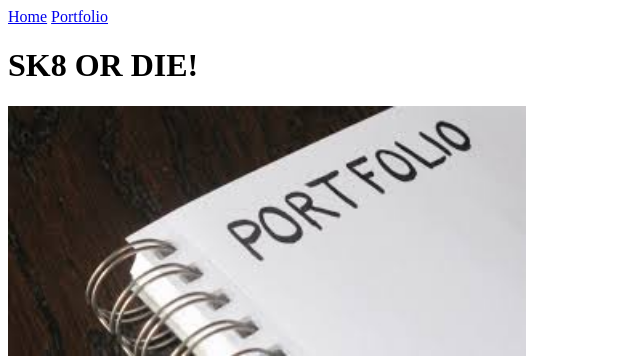
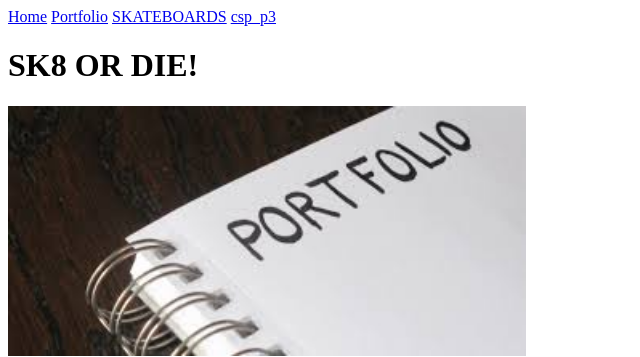
Before and after one commit to edwardg55/csp2017, a plain HTML site: page portfolio.html in a window 1280 px wide. Shown: the top 357 px of the page, without its empty margins (0-640 px from the left). Drawn offline with Linux system fonts and the light colour scheme.

Commit message:
Update portfolio.html

```diff
--- a/portfolio.html
+++ b/portfolio.html
@@ -7,6 +7,8 @@
 	  <body>
     <a href="index.html">Home</a>
     <a href="portfolio.html">Portfolio</a>
+    <a href="csp_p3.html">SKATEBOARDS</a>
+    <a href="csp_period3.html">csp_p3</a>
     <h1>SK8 OR DIE!</h1>
     <img src="images/portfolio.jpg" height="250">
     <br>
```
